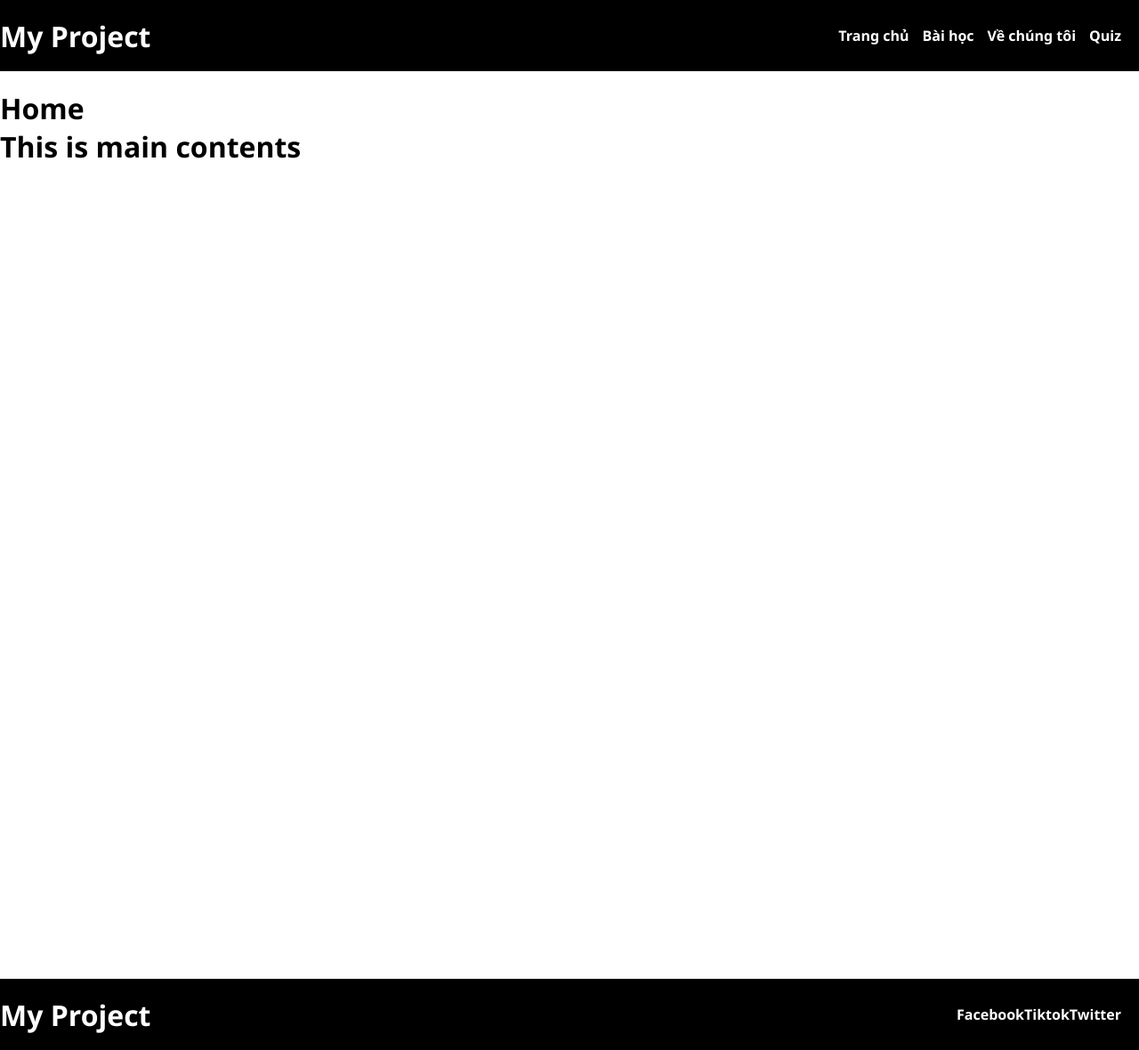
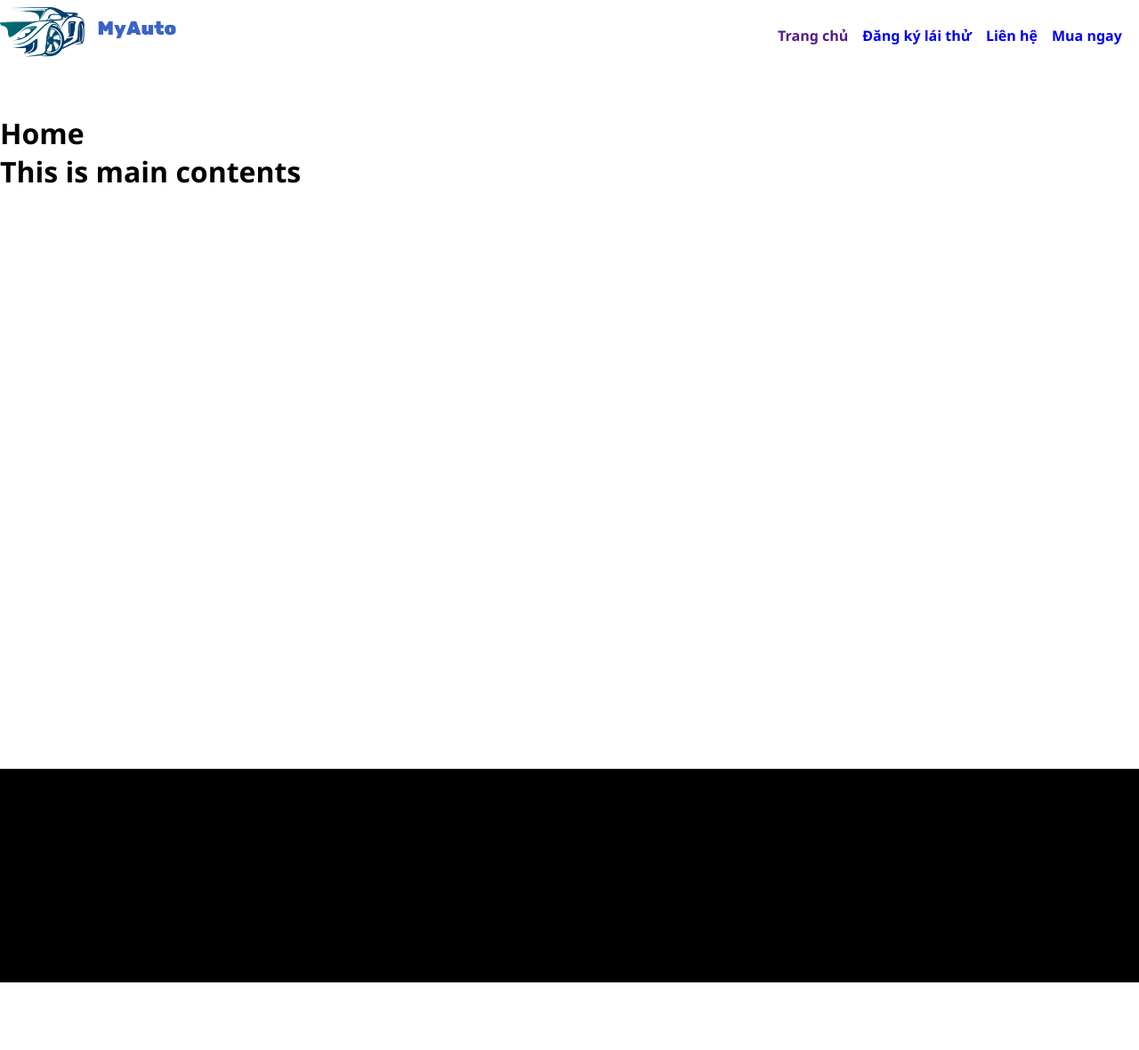
Before and after one commit to HoangPi1709/landingpage-1, a plain HTML site: page _pages/index.html in a window 1280 px wide. Shown: the whole page at 89% size. After the commit the page ends 1104 px from the top, so only its background shows below. Drawn offline with nearby package versions, Linux system fonts and the light colour scheme.

Commit message:
fix some file
fix some file

```diff
--- /dev/null
+++ b/_css/desktop.css
@@ -0,0 +1,40 @@
+html{
+    font-weight: 600;
+    font-family: 'Segoe UI', Tahoma, Geneva, Verdana, sans-serif;
+    font-size: 16px;
+}
+header{
+    width: 100%;
+    height: 5em;
+    display: flex;
+    justify-content: space-between;
+    align-items: center;
+    background-color: white;
+    position:fixed;
+    z-index: 1;
+}
+footer{
+    width: 100%;
+    height: 15em;
+    display: flex;
+    justify-content: space-between;
+    align-items: center;
+    background-color: black;
+}
+footer > ul{
+    display: flex;
+    padding-right: 1.2em;
+}
+.logo{
+    height: 4em;
+}
+#nav > ul{
+    display: flex;
+    padding-right: 1.2em;
+}
+#nav > ul > li{
+    padding-left: 1em;
+}
+.nav-icon{
+    display: none;
+}
--- a/_css/hoang-quiz.css
+++ /dev/null
@@ -1,32 +0,0 @@
-#quiz{
-    font-size: 10px;
-}
-.quiz-sec-1{
-    display: flex;
-    margin: 3em 10em;
-    justify-content: space-around;
-}
-.quiz-content-img{
-    width: 40em;
-    height: 40em;
-
-}
-.quiz-sec-2{
-    width: 40em;
-    height: 30em;
-    border: 3px solid #4CACF2;
-    border-radius: 30px;
-    display: flex;
-    flex-direction: column;
-    transform: translateX(-50%);
-    margin-left: 50%;
-}
-.quiz-question{
-    width: 30em;
-    text-align: center;
-    padding-top: 3em;
-}
-.quiz-container{
-    padding-top: 2em;
-    padding-left: 2em;
-}
--- /dev/null
+++ b/_css/home.css
@@ -0,0 +1,19 @@
+*{
+    padding: 0;
+    margin: 0;
+    list-style: none;
+    text-decoration: none;
+    scroll-behavior: smooth;
+    transition: all 0.3s ease-in-out;
+}
+html{
+    font-weight: 600;
+    font-family: 'Segoe UI', Tahoma, Geneva, Verdana, sans-serif;
+    font-size: 16px;
+}
+
+#main{
+    padding-top: 4em;
+    height: 50em;
+    width: 100%;
+}
--- a/_css/include.css
+++ /dev/null
@@ -1,65 +0,0 @@
-*{
-    padding: 0;
-    margin: 0;
-    list-style: none;
-    text-decoration: none;
-    scroll-behavior: smooth;
-    transition: all 0.3s ease-in-out;
-}
-html{
-    font-weight: 600;
-    font-family: 'Segoe UI', Tahoma, Geneva, Verdana, sans-serif;
-}
-
-header{
-    width: 100%;
-    height: 80px;
-    display: flex;
-    display: flex;
-    justify-content: space-between;
-    align-items: center;
-    background-color: black;
-}
-footer{
-    width: 100%;
-    height: 80px;
-    display: flex;
-    display: flex;
-    justify-content: space-between;
-    align-items: center;
-    background-color: black;
-}
-footer > ul{
-    display: flex;
-    padding-right: 20px;
-}
-header{
-    position:fixed;
-    z-index: 1;
-}
-.logo{
-    color: white;
-}
-#nav > ul{
-    display: flex;
-    padding-right: 20px;
-}
-#nav > ul > li{
-    padding-left: 15px;
-
-}
-a{
-    color: white;
-}
-#main{
-    padding-top: 100px;
-    height: 1000px;
-    width: 100%;
-
-}
-.select-learning-path{
-    display: none;
-}
-#nav .learning-path:hover .select-learning-path{
-    display: block;
-}
--- /dev/null
+++ b/_css/mobile.css
@@ -0,0 +1,39 @@
+html{
+    font-weight: 600;
+    font-family: 'Segoe UI', Tahoma, Geneva, Verdana, sans-serif;
+    font-size: 16px;
+}
+header{
+    width: 100%;
+    height: 5em;
+    display: flex;
+    justify-content: space-between;
+    align-items: center;
+    background-color: white;
+    position:fixed;
+    z-index: 1;
+}
+footer{
+    width: 100%;
+    height: 15em;
+    display: flex;
+    justify-content: space-between;
+    align-items: center;
+    background-color: black;
+}
+footer > ul{
+    display: flex;
+    padding-right: 20px;
+}
+#nav-list{
+    display: none;
+}
+.logo{
+    height: 4em;
+    padding-left: 1em;
+
+}
+.nav-icon{
+    display: block;
+    padding-right: 1em;
+}
--- a/_includes/footer.html
+++ b/_includes/footer.html
@@ -1,8 +1,3 @@
 <footer>
-    <h1 class="logo">My Project</h1>
-    <ul>
-        <li><a href="#">Facebook</a></li>
-        <li><a href="#">Tiktok</a></li>
-        <li><a href="#">Twitter</a></li>
-    </ul>
+
 </footer>
--- a/_includes/nav.html
+++ b/_includes/nav.html
@@ -1,18 +1,12 @@
 <header>
-    <h1 class="logo">My Project</h1>
+    <img src="/_assets/Group 2.png" alt="" class="logo">
     <nav id="nav">
-        <ul>
-            <li><a href="/_pages/index.html">Trang chủ</a></li>
-            <li class="learning-path"><a href="#">Bài học</a>
-                <ul class="select-learning-path">
-                    <li class="page1" onclick="page1()"><a>Page 1</a></li>
-                    <li class="page2" onclick="page2()"><a>Page 2</a></li>
-                    <li class="page3" onclick="page3()"><a>Page 3</a></li>
-                </ul>
-            </li>
-            <li><a href="#">Về chúng tôi</a></li>
-            <li onclick="quiz()"><a href="#">Quiz</a></li>
-
+        <ul id="nav-list">
+            <li><a class="nav-content" href="">Trang chủ</a></li>
+            <li><a class="nav-content" href="#">Đăng ký lái thử</a></li>
+            <li><a class="nav-content" href="#">Liên hệ</a></li>
+            <li><a class="nav-content" href="#">Mua ngay</a></li>
         </ul>
+        <img class="nav-icon" src="/_assets/Vector.png">
     </nav>
 </header>
--- /dev/null
+++ b/_pages/home.html
@@ -0,0 +1,4 @@
+<div id="main">
+    <h1>Home</h1>
+    <h1>This is main contents</h1>
+</div>
--- a/_pages/index.html
+++ b/_pages/index.html
@@ -4,13 +4,15 @@
         <meta charset="UTF-8">
         <meta http-equiv="X-UA-Compatible" content="IE=edge">
         <meta name="viewport" content="width=device-width, initial-scale=1.0">
+        <title>My Auto</title>
+        <title></title>
 
-        <title>Code With Me</title>
-        <link rel="stylesheet" href="/_css/include.css">
-        <link rel="stylesheet" href="/_css/main.css">
-        <link rel="stylesheet" href="/_css/hoang-quiz.css">
-
-        <link rel="shortcut icon" href="/_assets/binary-code.png" type="image/x-icon">
+        <link rel="stylesheet" href="/_css/home.css">
+        <!-- Desktop Screen -->
+        <link rel="stylesheet" media="(min-width: 64em)" href="/_css/desktop.css">
+        <!-- Mobile Screen -->
+        <link rel="stylesheet" media="(max-width: 1024px)" href="/_css/mobile.css">
+        <link rel="shortcut icon" href="/_assets/pngaaa 1.png" type="image/x-icon">
         <script src="https://ajax.googleapis.com/ajax/libs/jquery/3.6.3/jquery.min.js"></script>
         <script src="/jsF/jquery.js"></script>
     </head>
@@ -19,8 +21,7 @@
 
         <div id="main">
             <noscript>Bạn cần mở Javascript để chạy app</noscript>
-            <h1>Home</h1>
-            <h1>This is main contents</h1>
+
         </div>
 
         <div id="index_footer"></div>
--- a/jsF/jquery.js
+++ b/jsF/jquery.js
@@ -1,11 +1,5 @@
 $(function(){
     $("#index_nav").load("/_includes/nav.html");
-    $("#index_footer").load("/_includes/footer.html")
+    $("#index_footer").load("/_includes/footer.html");
+    $("#main").load("home.html");
 });
-
-function home(){
-    $("#main").load("home.html");
-}
-function page1(){
-    $("#main").load("page1.html");
-}
```
Also changed, not shown: _pages/page1.html (deleted, +0 -6 lines), _assets/Group 2.png (added), _assets/Vector.png (added), _assets/pngaaa 1.png (added), _css/main.css (deleted).
